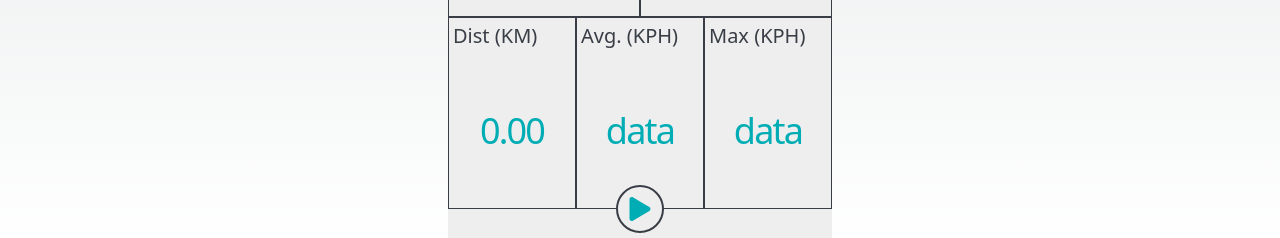
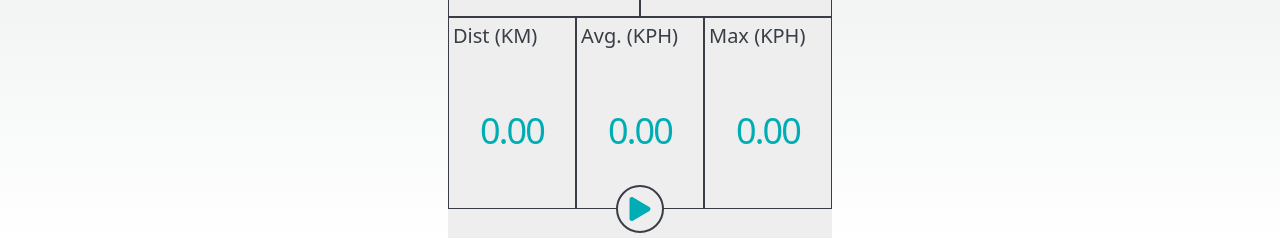
Before and after one commit to WeikeShi0730/cyclon, a Next.js app: page / in a window 1280 px wide. Shown: the part 559-797 px from the top of the page. Built offline with nearby package versions, Linux system fonts and the light colour scheme; no server answers.

Commit message:
Add average speed and max speed

```diff
--- a/src/components/dash.component.tsx
+++ b/src/components/dash.component.tsx
@@ -1,3 +1,4 @@
+import { useMemo, useState, useEffect } from "react";
 import { GpsDataType } from "@/interfaces";
 import DashCell from "./dash-cell.component";
 import useDistance from "@/utils/useDistance";
@@ -9,22 +10,39 @@ const Dash = ({
   seconds: number;
   gpsData: GpsDataType;
 }) => {
-  const time = new Date(seconds * 1000).toISOString().substring(11, 21);
+  const { speed } = gpsData;
+  const time = useMemo(
+    () => new Date(seconds * 1000).toISOString().substring(11, 21),
+    [seconds]
+  );
   const [distance] = useDistance({ gpsData });
+  const avgSpeed = useMemo(
+    () => (seconds ? (distance / seconds) * 3.6 : 0.0),
+    [distance, seconds]
+  );
+  const [maxSpeed, setMaxSpeed] = useState<number>(0.0);
+
+  useEffect(() => {
+    if (speed) {
+      const newMaxSpeed = maxSpeed > speed ? maxSpeed : speed;
+      setMaxSpeed(newMaxSpeed);
+    }
+    // eslint-disable-next-line react-hooks/exhaustive-deps
+  }, [speed]);
 
   return (
     <div className="h-full w-full text-gray font-sans">
       <div className="h-1/2 grid grid-cols-2">
         <DashCell
           title={"Speed (KPH)"}
-          data={gpsData.speed ? (gpsData.speed * 3.6).toFixed(2) : "0.00"}
+          data={speed ? (speed * 3.6).toFixed(2) : "0.00"}
         />
         <DashCell title={"Time"} data={time} />
       </div>
       <div className="h-1/2 grid grid-cols-3">
         <DashCell title={"Dist (KM)"} data={(distance / 1000).toFixed(2)} />
-        <DashCell title={"Avg. (KPH)"} data={"data"} />
-        <DashCell title={"Max (KPH)"} data={"data"} />
+        <DashCell title={"Avg. (KPH)"} data={avgSpeed.toFixed(2)} />
+        <DashCell title={"Max (KPH)"} data={maxSpeed.toFixed(2)} />
       </div>
     </div>
   );
```
